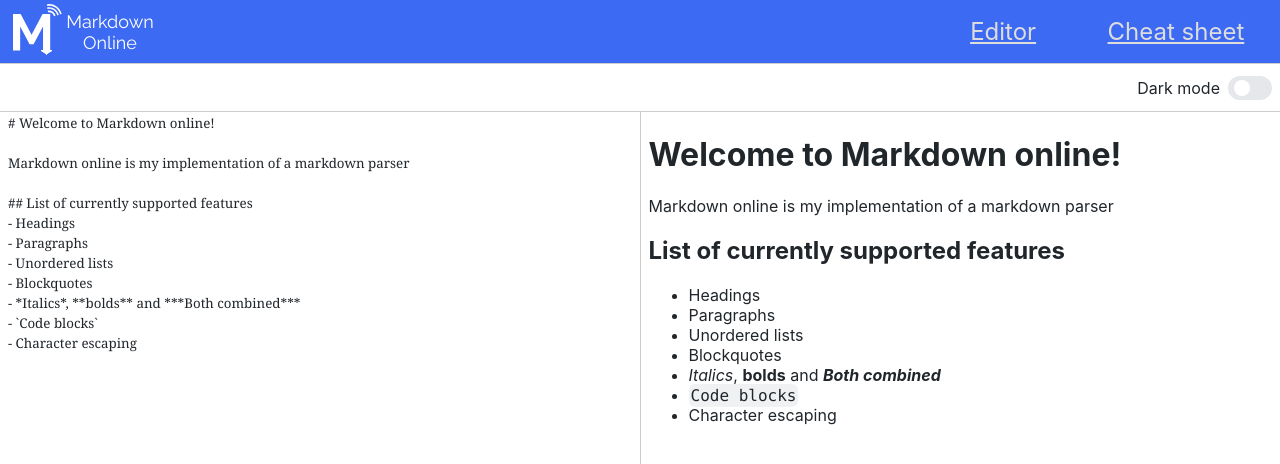
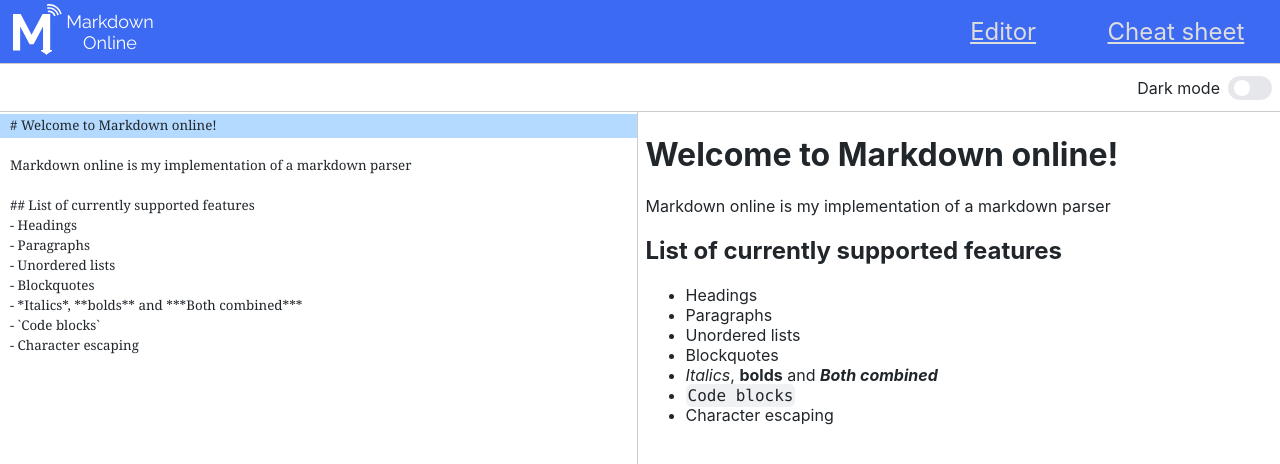
Before and after one commit to UltimateDoge5/Markdown-online, a React (Create React App) app: page / in a window 1280 px wide. Shown: the top 464 px of the page. Built offline with nearby package versions, Linux system fonts and the light colour scheme.

Commit message:
Implemented the marker for the selected line in the text area
Implemented the marker for the selected line in the text area.

```diff
--- a/src/App.tsx
+++ b/src/App.tsx
@@ -7,19 +7,14 @@ import Toggle from "./components/toggle";
 
 const App = () => {
 	const [markdown, setMarkdown] = useState("");
-	const [darkMode, setDarkMode] = useState(false);
+	const [markerOffset, setMarkerOffset] = useState({ position: 0 });
+	const [darkMode, setDarkMode] = useState(fetchDarkModePrefference());
 	const outputRef = useRef<HTMLDivElement>(null);
 
 	useEffect(() => {
 		setMarkdown(
 			"# Welcome to Markdown online!\n\nMarkdown online is my implementation of a markdown parser\n\n## List of currently supported features\n- Headings\n- Paragraphs\n- Unordered lists\n- Blockquotes\n- *Italics*, **bolds** and ***Both combined***\n- `Code blocks`\n- Character escaping"
 		);
-
-		if (localStorage.getItem("darkMode") === "true") {
-			setDarkMode(true);
-		} else {
-			setDarkMode(window.matchMedia("prefers-color-scheme: dark").matches);
-		}
 
 		window.matchMedia("prefers-color-scheme: dark").addEventListener("change", (e) => {
 			if (localStorage.getItem("darkMode") === "true") {
@@ -50,6 +45,7 @@ const App = () => {
 			<div className={darkMode ? "dark" : "light"}>
 				<Toggle
 					label="Dark mode"
+					state={darkMode}
 					onChange={(enabled) => {
 						setDarkMode(enabled);
 						localStorage.setItem("darkMode", enabled.toString());
@@ -57,6 +53,13 @@ const App = () => {
 				/>
 			</div>
 			<main className={darkMode ? "dark" : "light"}>
+				<div className="textarea">
+					<div
+						id="lineMarker"
+						style={{
+							transform: `translateY(${markerOffset.position * 24}px)`
+						}}
+					></div>
 					<textarea
 						wrap="on"
 						onKeyDown={(e) => {
@@ -92,13 +95,27 @@ const App = () => {
 
 							setMarkdown(textarea.value);
 						}}
+						onKeyUp={(e) => {
+							const textarea = e.target as HTMLTextAreaElement;
+							setMarkerOffset({
+								position: textarea.value.substring(0, textarea.selectionStart).split("\n").length - 1
+							});
+						}}
 						onChange={(e) => {
 							setMarkdown(e.target.value);
+						}}
+						onClick={(e) => {
+							const textarea = e.target as HTMLTextAreaElement;
+							setMarkerOffset({
+								position: textarea.value.substring(0, textarea.selectionStart).split("\n").length - 1
+							});
 						}}
 						value={markdown}
 						autoFocus
 					></textarea>
-				<div ref={outputRef}></div>
+				</div>
+
+				<div id="render" ref={outputRef}></div>
 			</main>
 		</>
 	);
@@ -202,4 +219,12 @@ const parseMarkdown = (text: string): string => {
 		.join("\n");
 };
 
+const fetchDarkModePrefference = () => {
+	if (localStorage.getItem("darkMode") === "true") {
+		return true;
+	} else {
+		return window.matchMedia("prefers-color-scheme: dark").matches;
+	}
+};
+
 export default App;
--- a/src/styles/App.css
+++ b/src/styles/App.css
@@ -4,8 +4,7 @@ main {
 	height: calc(94vh - 64px);
 }
 
-main textarea,
-main div {
+main > div {
 	width: 50%;
 	padding: 2px;
 	min-height: 50vh;
@@ -15,23 +14,44 @@ main div {
 }
 
 main textarea {
+	width: 100%;
+	height: 100%;
 	resize: none;
 	line-height: 1.5;
 	border: none;
 	font-family: Georgia, Cambria, serif;
 	padding-left: 8px;
+	background-color: transparent;
+	color: inherit;
+	box-sizing: border-box;
+	position: relative;
+	z-index: 10;
 }
 
 main textarea:focus {
 	outline: none;
 }
 
-main div {
+main > #render {
 	border-left: 1px solid #cccccc;
 	padding-left: 8px;
 	word-wrap: break-word;
 	font-size: 16px;
 	overflow: auto;
+}
+
+main > #textarea {
+	position: relative;
+}
+
+#lineMarker {
+	position: absolute;
+	left: 0;
+	background-color: dodgerblue;
+	opacity: 0.33;
+	transition: transform 0.1s;
+	height: 24px;
+	width: calc(50% - 3px);
 }
 
 blockquote {
```
Lines whose indentation alone changed are shown as unchanged.
